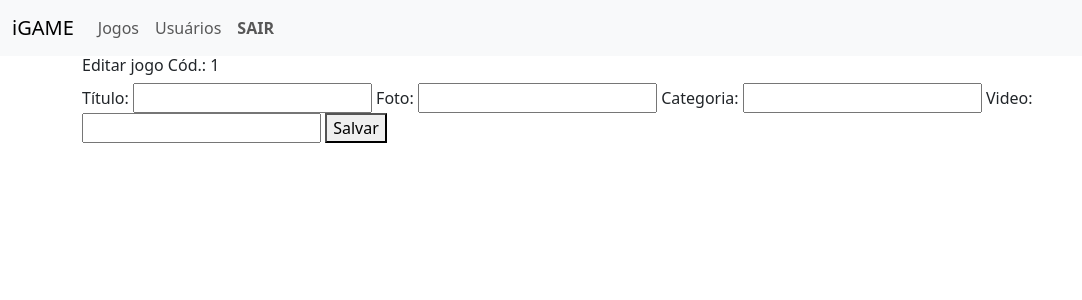
After one commit to gutoffline/php-ti-18, a PHP site: page /editar-jogo.php?id=1 in a window 1280 px wide. The commit adds this page. Shown: the top 300 px of the page, without its empty margins (0-1082 px from the left). Run offline with PHP 8.4, Linux system fonts and the light colour scheme; data that the repository does not hold is empty.

Commit message:
finalização

```diff
--- /dev/null
+++ b/projeto/site/editar-jogo.php
@@ -0,0 +1,38 @@
+<?php
+include "cabecalho.php";
+include "menu-sistema.php";
+
+$id = $_GET["id"];
+$titulo = $categoria = $foto = $video = "";
+include "conexao.php";
+$sql_buscar = "select * from jogo where id = $id";
+$todos_os_jogos = mysqli_query($conexao, $sql_buscar);
+while ($um_jogo = mysqli_fetch_assoc($todos_os_jogos)) :
+    $titulo = $um_jogo["titulo"];
+    $categoria = $um_jogo["categoria"];
+    $video = $um_jogo["video"];
+    $foto = $um_jogo["foto"];
+endwhile;
+mysqli_close($conexao);
+?>
+
+<div class="container">
+    <div class="row">
+        <div class="col-12">
+            <h6>Editar jogo Cód.: <?php echo $id;?> </h6>
+        </div>
+        <div class="col-12">
+            <form action="salvar-jogo-editado.php?id=<?php echo $id; ?>" method="post">
+                Título: <input name="titulo" value="<?php echo $titulo; ?>">
+                Foto: <input name="foto" value="<?php echo $foto;?>">
+                Categoria: <input name="categoria" value="<?php echo $categoria; ?>">
+                Video: <input name="video" value="<?php echo $video?>">
+                <button type="submit">Salvar</button>
+            </form>
+        </div>
+    </div>
+</div>
+
+<script src="https://cdn.jsdelivr.net/npm/bootstrap@5.3.0-alpha3/dist/js/bootstrap.bundle.min.js" integrity="sha384-ENjdO4Dr2bkBIFxQpeoTz1HIcje39Wm4jDKdf19U8gI4ddQ3GYNS7NTKfAdVQSZe" crossorigin="anonymous"></script>
+</body>
+</html>
--- a/projeto/site/estilo.css
+++ b/projeto/site/estilo.css
@@ -5,3 +5,7 @@
 .bt-roxo:hover{
     background: blueviolet ;
 }
+
+.mudar:hover{
+    opacity: 0.9;
+}
--- a/projeto/site/listar-jogos.php
+++ b/projeto/site/listar-jogos.php
@@ -40,6 +40,10 @@ include "menu-sistema.php";
                                 <a href="excluir-jogos.php?id=<?php echo $um_jogo["id"]; ?>">
                                     <img src="img/icone-excluir.png" width="20">
                                 </a>
+
+                                <a href="ver-jogo.php?id=<?php echo $um_jogo["id"]; ?>">VER</a>
+
+                                <a href="editar-jogo.php?id=<?php echo $um_jogo["id"]; ?>">EDITAR</a>
                             </td>
                         </tr>
                     <?php
```
Also changed, not shown: projeto/site/index.php (+12 -15 lines), projeto/site/salvar-jogo-editado.php (added, +17 -0 lines), projeto/site/ver-jogo.php (added, +35 -0 lines).
